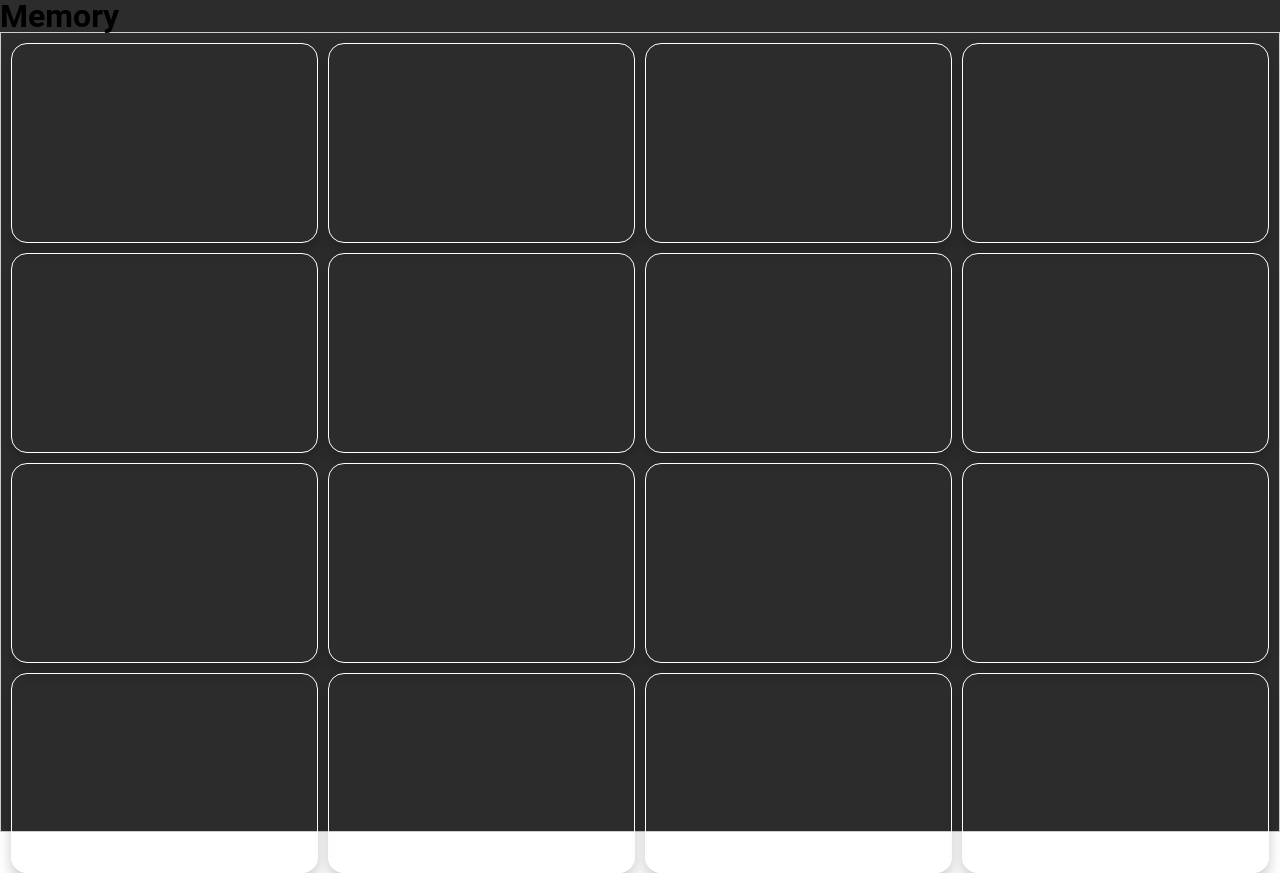
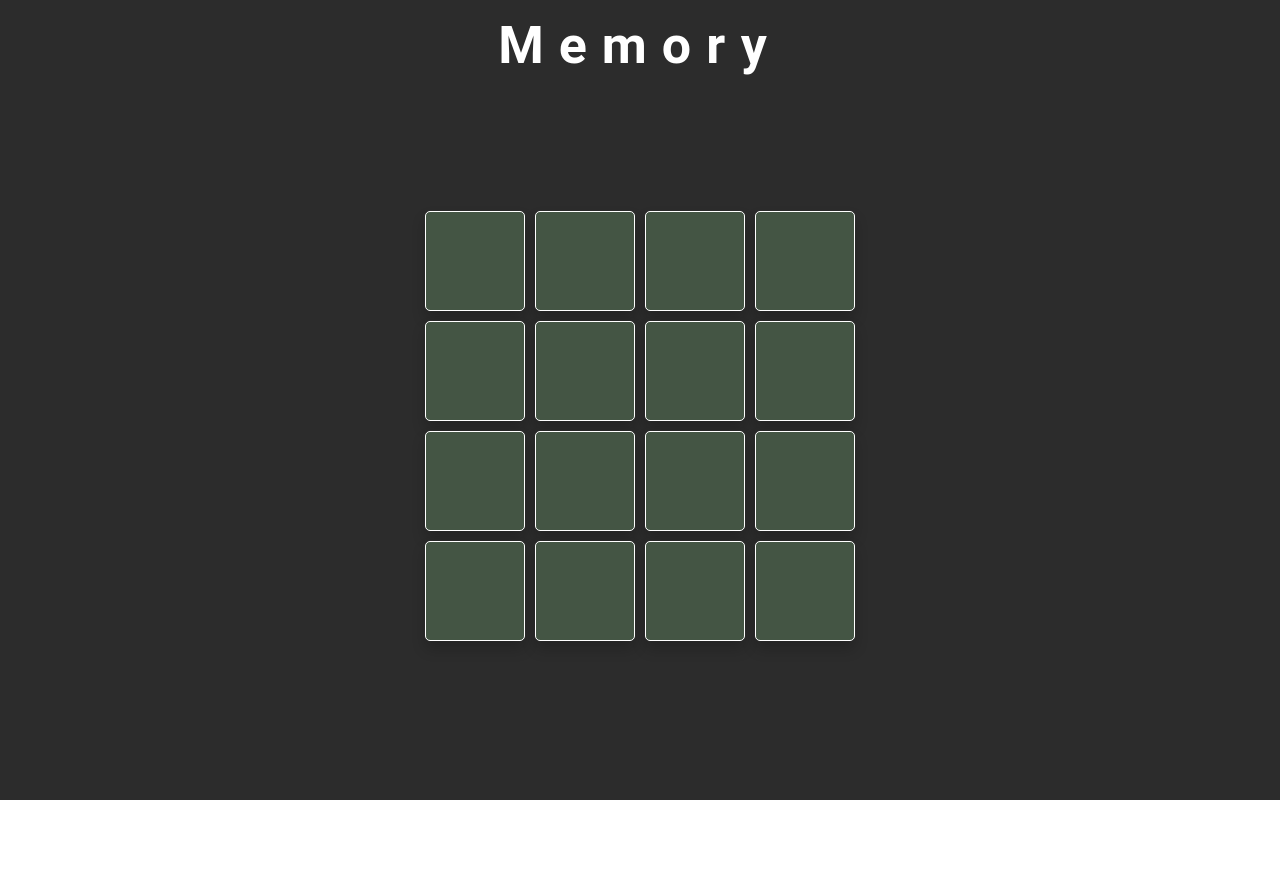
Before and after one commit to alexwithstars/memory, a React (Vite) app: page / in a window 1280 px wide. After the commit the page ends 800 px from the top, so only its background shows below. Built offline with nearby package versions, Linux system fonts and the light colour scheme.

Commit message:
refactor(memory system)

```diff
--- a/src/App.css
+++ b/src/App.css
@@ -1,22 +1,41 @@
 * {
     margin: 0;
     padding: 0;
-    box-sizing: border-box;
     font-family: 'Roboto', sans-serif;
 }
 
 
 .contentMain{
     background-color: #2c2c2c;
+    height: 100dvh;
+    display: flex;
+    flex-direction: column;
+    align-items: center;
+    padding: 20px 0;
+}
+
+.title{
+    font-size: 52px;
+    letter-spacing: 15px;
+    font-weight: 600;
+    color: #fff;
 }
 
 .content{
+    width: 100%;
+    flex-grow: 1;
+    padding: 10px;
+    display: flex;
+    justify-content: center;
+    align-items: center;
+}
+
+.cards{
     gap: 10px;
-    width: 100%;
-    height: 100vh ;
     display: grid;
-    grid-template-columns: repeat(4, 1fr);
-    grid-auto-rows: 200px;
-    border: 1px solid #ccc;
-    padding: 10px;
+    aspect-ratio: 1;
+    max-width: 90%;
+    max-height: 90%;
+    grid-template-columns: repeat(4,minmax(1px,100px));
+    grid-template-rows: repeat(4,minmax(1px,100px));
 }
--- a/src/App.jsx
+++ b/src/App.jsx
@@ -1,82 +1,58 @@
 import Card from './components/Card'
 import './App.css'
-import { useState ,useEffect } from 'react'
-
+import { useRef } from 'react'
+import { useCards } from './hooks/useCards'
 
 export default function App () {
-    const [reset, setReset] = useState(false) ;
-    const [play, setPlay] = useState(false) ;
-    const [counter, setCounter] = useState({
-        count:0,
-        firstCard: null,
-        secondCard: null,
-        firstCardId: null,
-        secondCardId: null
+  const [cards, setCards] = useCards({ pairs: 8 })
+  const firstCard = useRef(null)
+  const secondCard = useRef(null)
 
-    })
-    const [ItemsCards, setItemsCards] = useState([
-        {name: '1', id: 1},
-        {name: '2', id: 2},
-        {name: '3', id: 3},
-        {name: '4', id: 4},
-        {name: '5', id: 5},
-        {name: '6', id: 6},
-        {name: '7', id: 7},
-        {name: '8', id: 8},
-        {name: '1', id: 9},
-        {name: '2', id: 10},
-        {name: '3', id: 11},
-        {name: '4', id: 12},
-        {name: '5', id: 13},
-        {name: '6', id: 14},
-        {name: '7', id: 15},
-        {name: '8', id: 16},
-    ])
-    const matchClick = () => {
-        console.log(counter)
-        if(counter.count == 2){
-            if(counter.firstCard== counter.secondCard){
-                const newItems = ItemsCards.filter((item) => item.id !== counter.firstCardId && item.id !== counter.secondCardId)
-                console.log("match") ;
+  const handleClick = (id) => {
+    if (cards[id].flipped || cards[id].matched) return
+    if (firstCard.current && secondCard.current) return
+    const newCards = { ...cards }
+    if (!firstCard.current) {
+      firstCard.current = id
+      newCards[id].flipped = true
+    } else {
+      secondCard.current = id
+      newCards[id].flipped = true
+    }
+    if (firstCard.current && secondCard.current) {
+      const match = cards[firstCard.current].content === cards[secondCard.current].content
       setTimeout(() => {
-                    setItemsCards(newItems)
-
+        const newCards = { ...cards }
+        newCards[firstCard.current].flipped = false
+        newCards[secondCard.current].flipped = false
+        if (match) {
+          newCards[firstCard.current].matched = true
+          newCards[secondCard.current].matched = true
+        }
+        firstCard.current = null
+        secondCard.current = null
+        setCards(newCards)
       }, 1000)
     }
-            console.log("no match") ;
-            setTimeout(() => {
-                setReset(true);
-            }, 1000)
+    setCards(newCards)
   }
-    }
-    const resetAll = () => {
-        setCounter({
-            count: 0,
-            firstCard: null,
-            secondCard: null,
-            firstCardId: null,
-            secondCardId: null
-        })
-        setReset(false)
-    }
-    useEffect(matchClick, [counter]);
-    useEffect(resetAll, [reset]);
-    return( <div className='contentMain'>
+
+  return (
+    <div className='contentMain'>
       <header>
-            <h1>Memory</h1>
+        <h1 className='title'>Memory</h1>
       </header>
       <div className='content'>
-            {ItemsCards.map((item) => (
+        <div className='cards'>
+          {Object.entries(cards).map(([key, item]) => (
             <Card
-                    key={item.id}
+              key={key}
               item={item}
-                    counter={counter}
-                    setCounter={setCounter}
-                    reset={reset}
-                    play={play}
+              onClick={handleClick}
             />
           ))}
         </div>
       </div>
+    </div>
   )
 }
--- a/src/components/Card.css
+++ b/src/components/Card.css
@@ -1,24 +1,17 @@
 .flip-card {
   background-color: transparent;
-  width: auto;
-  height: auto;
+  aspect-ratio: 1;
   perspective: 1000px;
   font-family: sans-serif;
+  user-select: none;
 }
 
-.title {
-  font-size: 1.5em;
-  font-weight: 900;
-  text-align: center;
-  margin: 0;
-}
 
 .flip-card-inner {
   position: relative;
   width: 100%;
   height: 100%;
-  text-align: center;
-  transition: transform 0.8s;
+  transition: transform 0.5s, opacity 0.5s;
   transform-style: preserve-3d;
 }
 
@@ -29,22 +22,35 @@
   display: flex;
   flex-direction: column;
   justify-content: center;
+  align-items: center;
   width: 100%;
   height: 100%;
-  -webkit-backface-visibility: hidden;
   backface-visibility: hidden;
   border: 1px solid white;
-  border-radius: 1rem;
+  border-radius: 5px;
 }
 
 .flip-card-front {
-    background-color: rga(78,78,78);
-    color: black;
+  background-color: #454;
+  color: black;
+  cursor: grab;
+  &:active{
+    cursor: grabbing;
+  }
 }
 
 .flip-card-back {
-    background: rgb(78,78,78);
-    background: linear-gradient(90deg, rgba(78,78,78,1) 0%, rgba(23,23,23,1) 100%);
-    color: white;
-    transform: rotateY(180deg);
+  background: rgb(78,78,78);
+  background: linear-gradient(90deg, rgba(78,78,78,1) 0%, rgba(23,23,23,1) 100%);
+  color: white;
+  transform: rotateY(180deg);
+  cursor: grab;
+  &:active{
+    cursor: not-allowed;
+  }
 }
+
+.card-content {
+  font-size: 42px;
+  font-weight: 600;
+}
--- a/src/components/Card.jsx
+++ b/src/components/Card.jsx
@@ -1,32 +1,23 @@
-import react from 'react';
-import './Card.css';
+import './Card.css'
 
-export default function Card({ item , counter , setCounter, reset }) {
-    const [flipped, setFlipped] = react.useState('rotateY(0deg)')
-    const handleClick = () => {
-        if(counter.count < 2){
-            if(counter.firstCard === null){
-                setCounter({...counter, firstCard: item.name, firstCardId: item.id, count: counter.count + 1})
-            }else if(counter.secondCard === null){
-                setCounter({...counter, secondCard: item.name, secondCardId: item.id , count: counter.count + 1})
-            }
-            setFlipped('rotateY(180deg)')
-        }
-    }
-    react.useEffect(() => {
-        if(reset){
-            setFlipped('rotateY(0deg)')
-        }
-    }, [reset])
-    return (
-        <div className="flip-card">
-            <div className="flip-card-inner" style={{transform : flipped}} onClick={handleClick}>
-                <div className="flip-card-front">
-                </div>
-                <div className="flip-card-back">
-                    <p className="title">{item.name}</p>
-                </div>
-            </div>
+export default function Card ({ item, onClick = () => {} }) {
+  return (
+    <div className='flip-card'>
+      <div
+        className='flip-card-inner'
+        style={{
+          transform: (item.flipped || item.matched) ? 'rotateY(180deg)' : 'none',
+          opacity: item.matched ? '0.2' : '1'
+        }}
+        onClick={() => {
+          onClick(item.id)
+        }}
+      >
+        <div className='flip-card-front' />
+        <div className='flip-card-back'>
+          <p className='card-content'>{item.content}</p>
         </div>
-    )
+      </div>
+    </div>
+  )
 }
--- /dev/null
+++ b/src/hooks/useCards.js
@@ -0,0 +1,23 @@
+import { useEffect, useState } from 'react'
+import { random } from '../misc/random'
+
+export function useCards ({ pairs }) {
+  const [cards, setCards] = useState({})
+  useEffect(() => {
+    const items = Array(pairs).fill(0).map((_, i) => i + 1)
+    const cardPairs = [...items, ...items]
+    cardPairs.sort(() => random(-1, 0))
+    const cardItems = {}
+    for (const card of cardPairs) {
+      const id = crypto.randomUUID()
+      cardItems[id] = {
+        id,
+        content: card,
+        flipped: false,
+        matched: false
+      }
+    }
+    setCards(cardItems)
+  }, [])
+  return [cards, setCards]
+}
--- /dev/null
+++ b/src/misc/random.js
@@ -0,0 +1,6 @@
+export function random (min, max) {
+  [min, max] = [parseInt(min), parseInt(max)]
+  if (min > max) { [min, max] = [max, min] }
+  max++
+  return Math.floor(Math.random() * (max - min) + min)
+}
```
Lines whose indentation alone changed are shown as unchanged.
